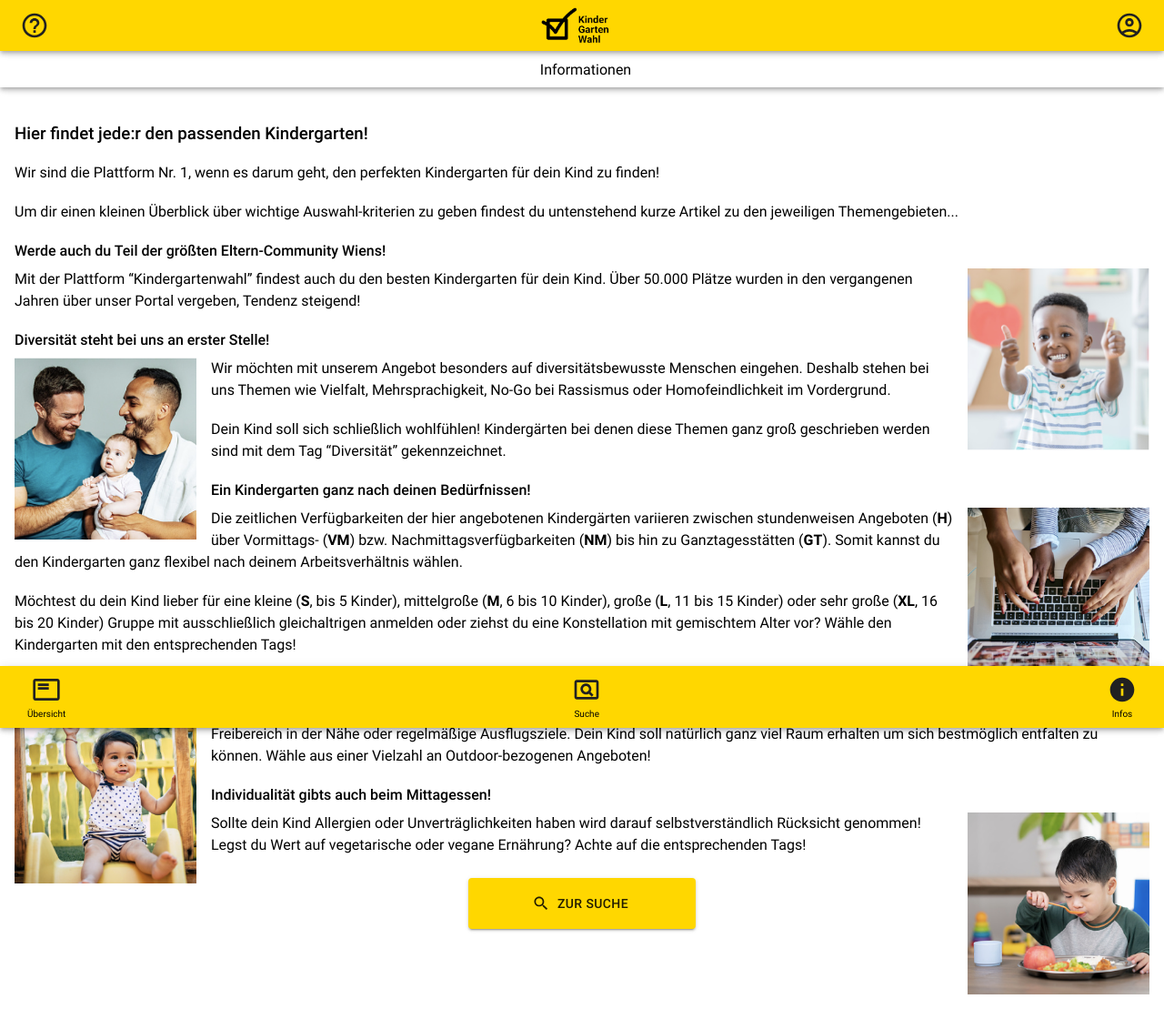
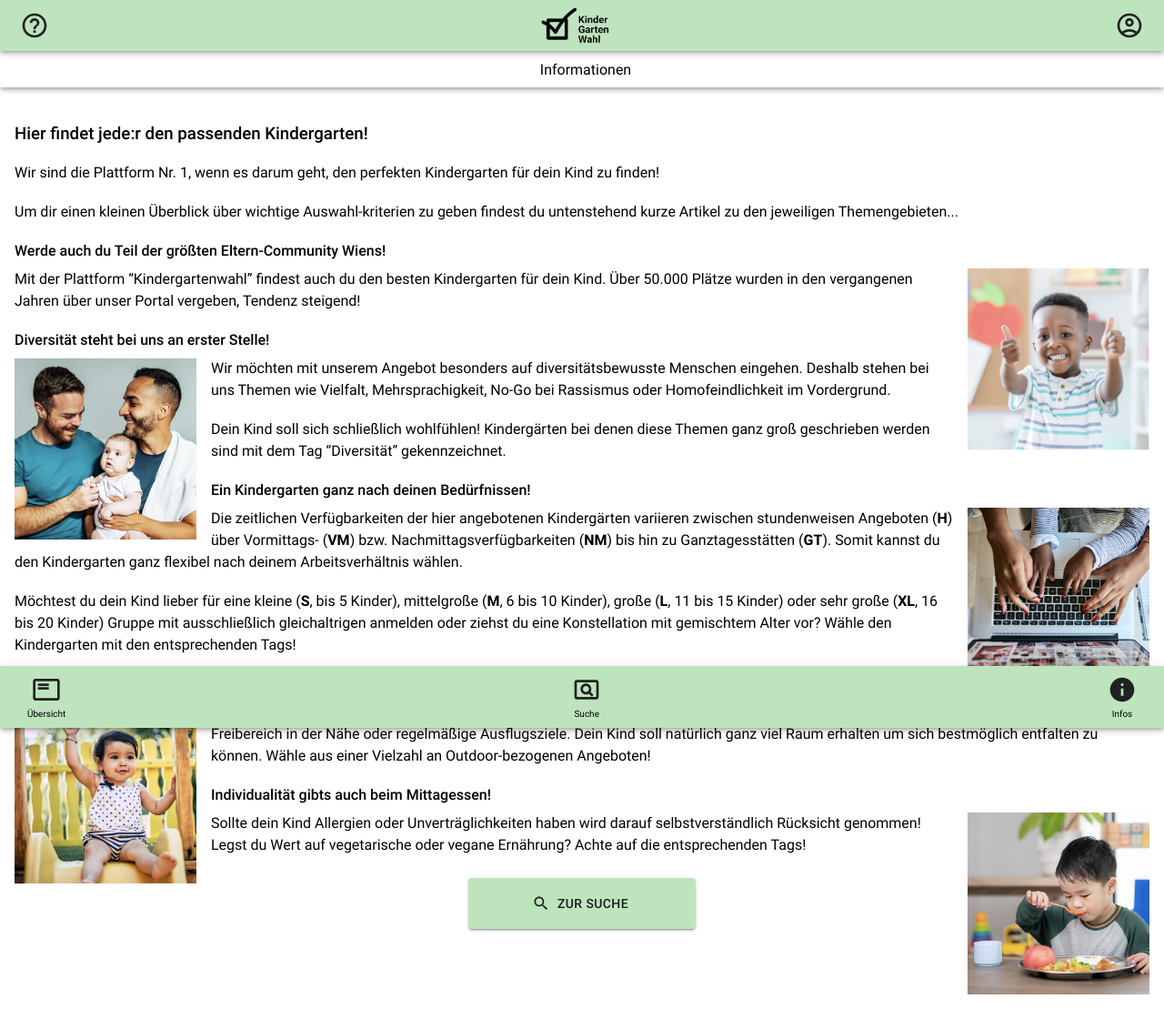
Before and after one commit to sophokel/coding-austria, a React (Create React App) app: page /information in a window 1280 px wide. Shown: the whole page at 91% size. Built offline with nearby package versions, Linux system fonts and the light colour scheme.

Commit message:
change main color

```diff
--- a/src/index.scss
+++ b/src/index.scss
@@ -30,7 +30,7 @@ h5 {
 }
 
 .header-menu {
-  background-color: #ffd700;
+  background-color: #bee4be;
   z-index: 3;
   box-shadow: 0px 2px 4px -1px rgba(0, 0, 0, 0.2),
     0px 4px 5px 0px rgba(0, 0, 0, 0.14), 0px 1px 10px 0px rgba(0, 0, 0, 0.12);
@@ -342,7 +342,7 @@ h5 {
   height: 68px;
   bottom: 0;
   width: 100vw;
-  background-color: #ffd700;
+  background-color: #bee4be;
   box-shadow: 0px 2px 4px -1px rgba(0, 0, 0, 0.2),
     0px 4px 5px 0px rgba(0, 0, 0, 0.14), 0px 1px 10px 0px rgba(0, 0, 0, 0.12);
   display: flex;
--- a/src/styles/theme.js
+++ b/src/styles/theme.js
@@ -4,7 +4,7 @@ import { createTheme } from "@mui/material/styles";
 
 const mainBlack = "#212121";
 const mainWhite = "#fafafa";
-const gold = "#FFD700";
+const gold = "#bee4be";
 const red = "#ff1744";
 const blue = "#757ce8";
 
```
